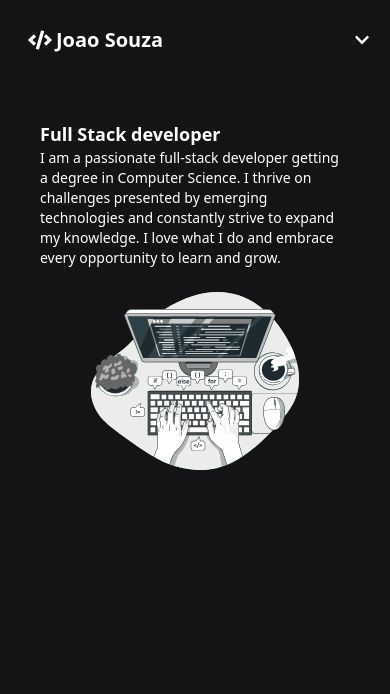
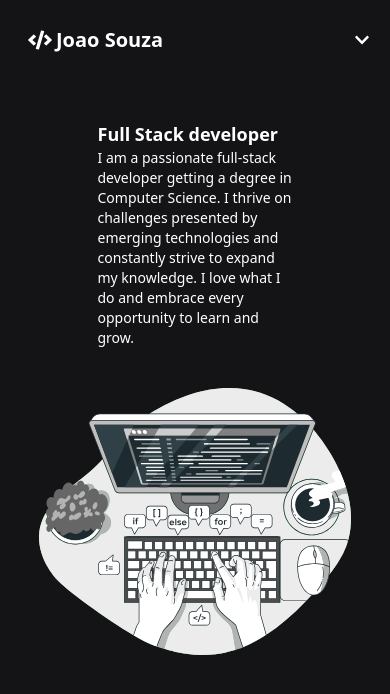
Before and after one commit to lordjoaosouza/portfolio, a Next.js app: page / in a window 390 px wide. Shown: the top 694 px of the page. Built offline with nearby package versions, Linux system fonts and the light colour scheme.

Commit message:
Quick changes on responsivity

```diff
--- a/src/components/Hero.tsx
+++ b/src/components/Hero.tsx
@@ -1,8 +1,9 @@
 export default function Hero() {
-  return (
+  return (  // TOOD: Fix responsivity of Hero
     <>
-      <div className='flex flex-col text-white justify-center items-center m-10 sm:space-x-20 sm:flex-row md:space-y-0 space-y-6'>
-        <div className='sm:w-1/2 justify-center items-center'>
+      <div className="flex justify-center">
+        <div className='flex flex-col text-white justify-between items-center sm:flex-row sm:mt-10 lg:mt-20 m-10 mx-0 sm:mx-10 md:mx-32 lg:mx-72'>
+          <div className='w-1/2 sm:w-1/2 justify-center items-center'>
             <h1 className='flex text-lg md:text-3xl font-bold'>Full Stack developer</h1>
             <p className='text-sm md:text-lg'>
               I am a passionate full-stack developer getting a degree in Computer Science. I thrive on
@@ -10,8 +11,9 @@ export default function Hero() {
               knowledge. I love what I do and embrace every opportunity to learn and grow.
             </p>
           </div>
-        <div className='flex sm:w-1/2 justify-center items-center'>
-          <img className='max-h-72 w-52 md:w-72' src='illustration.svg' alt='illustration' />
+          <div className='flex mt-10 sm:mt-0 ml-0 sm:ml-10 max-w-xs md:max-w-lg sm:max-w-xs w-4/5 sm:w-1/2 justify-center items-center'>
+            <img src='illustration.svg' alt='illustration' />
+          </div>
         </div>
       </div>
     </>
```
Lines whose indentation alone changed are shown as unchanged.
